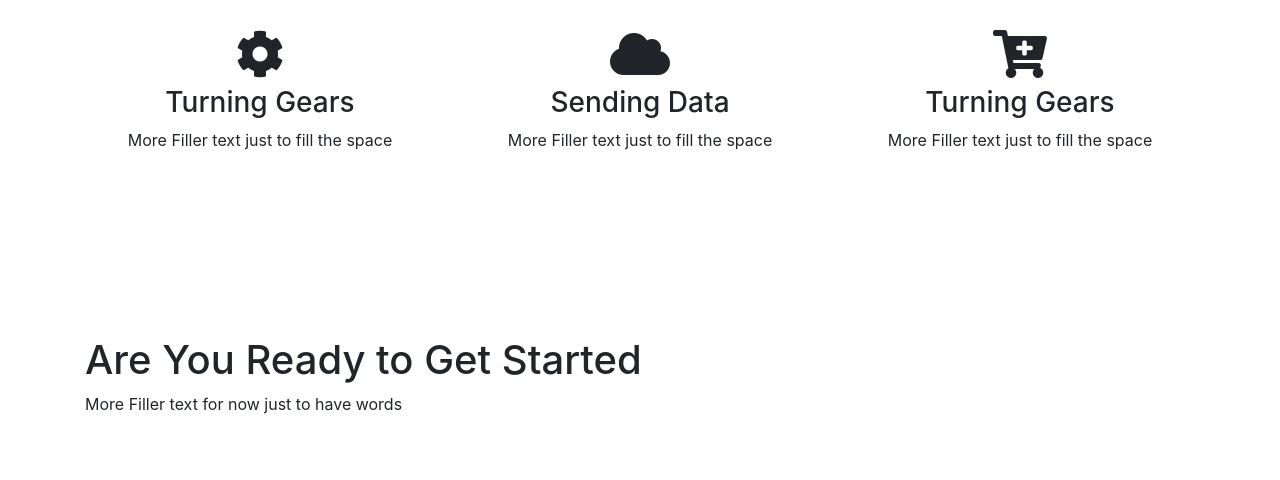
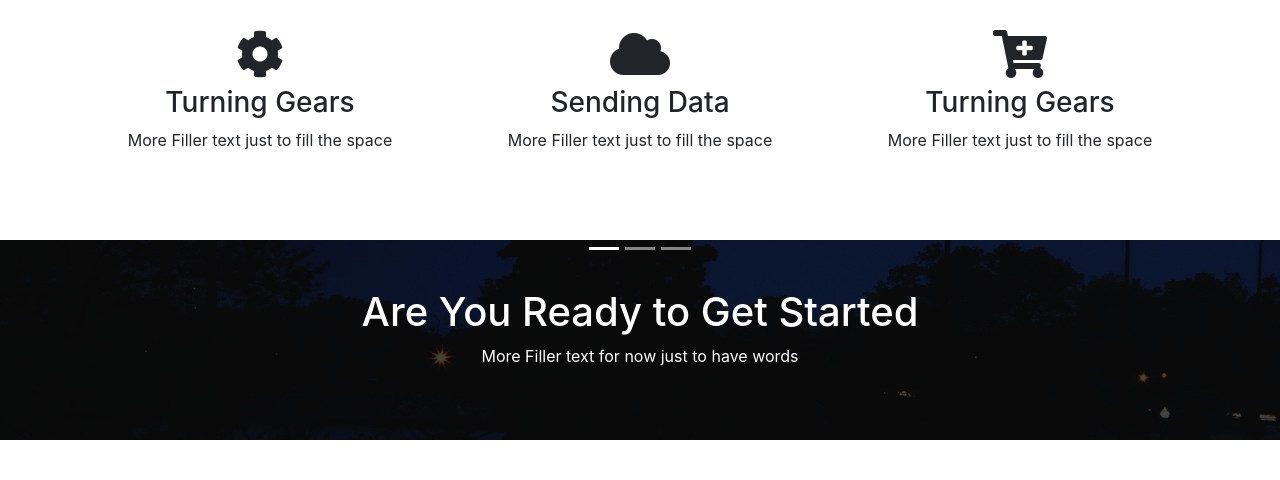
Before and after one commit to dkhayutin/TechLabs, a PHP site: page / in a window 1280 px wide. Shown: the part 524-1004 px from the top of the page. After the commit the page ends 964 px from the top, so only its background shows below. Run offline with PHP 8.4, Linux system fonts and the light colour scheme; some libraries are stand-ins or nearby versions.

Commit message:
styling added to overlay

```diff
--- a/css/styles.css
+++ b/css/styles.css
@@ -27,3 +27,22 @@
   background: url('../img/image3.jpg');
   background-size: cover;
 }
+
+#home-heading {
+  position: relative;
+  min-height: 200px;
+  background: url('../img/lights.jpg');
+  background-attachment: fixed;
+  background-repeat: no-repeat;
+  text-align: center;
+  color: #fff;
+}
+
+.dark-overlay {
+  position: absolute;
+  top: 0;
+  left: 0;
+  width: 100%;
+  height: 100%;
+  background: rgba(0, 0, 0, 0.7);
+}
```
Also changed, not shown: index.html (+0 -7 lines).
